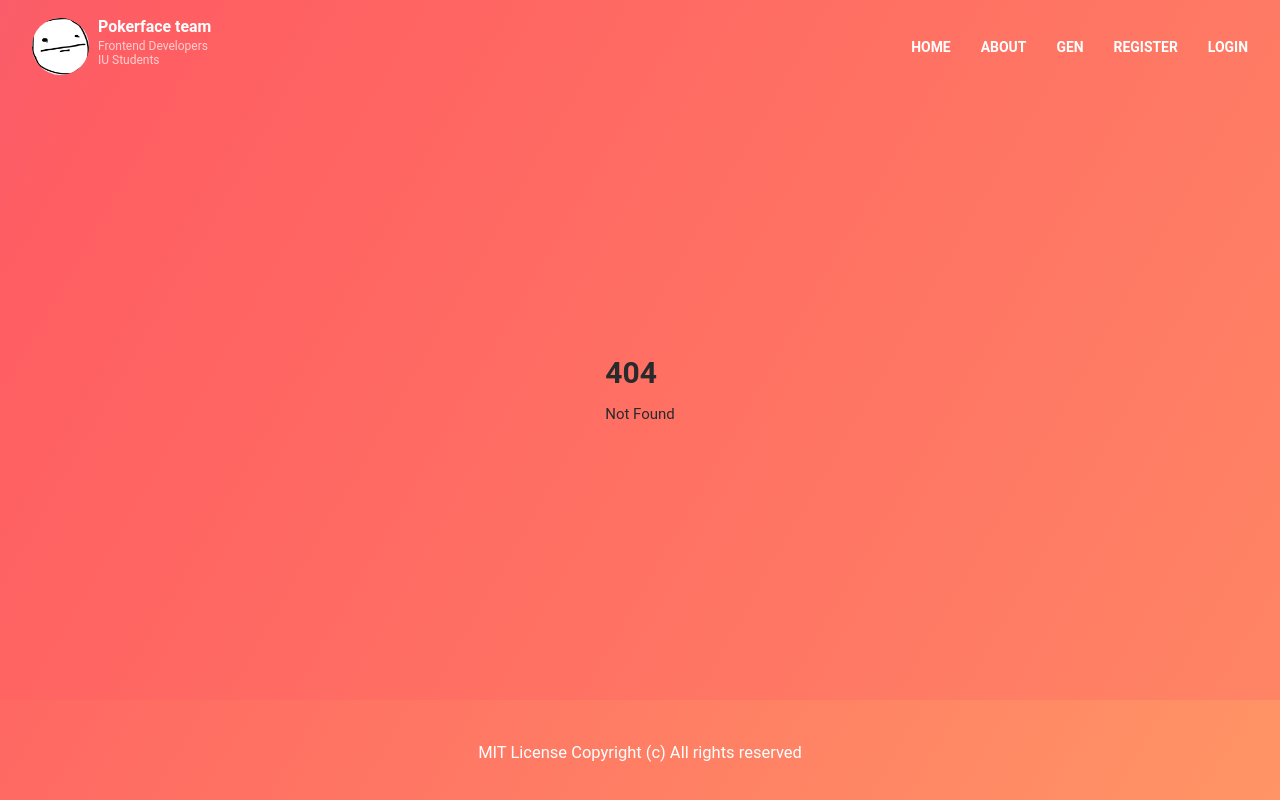
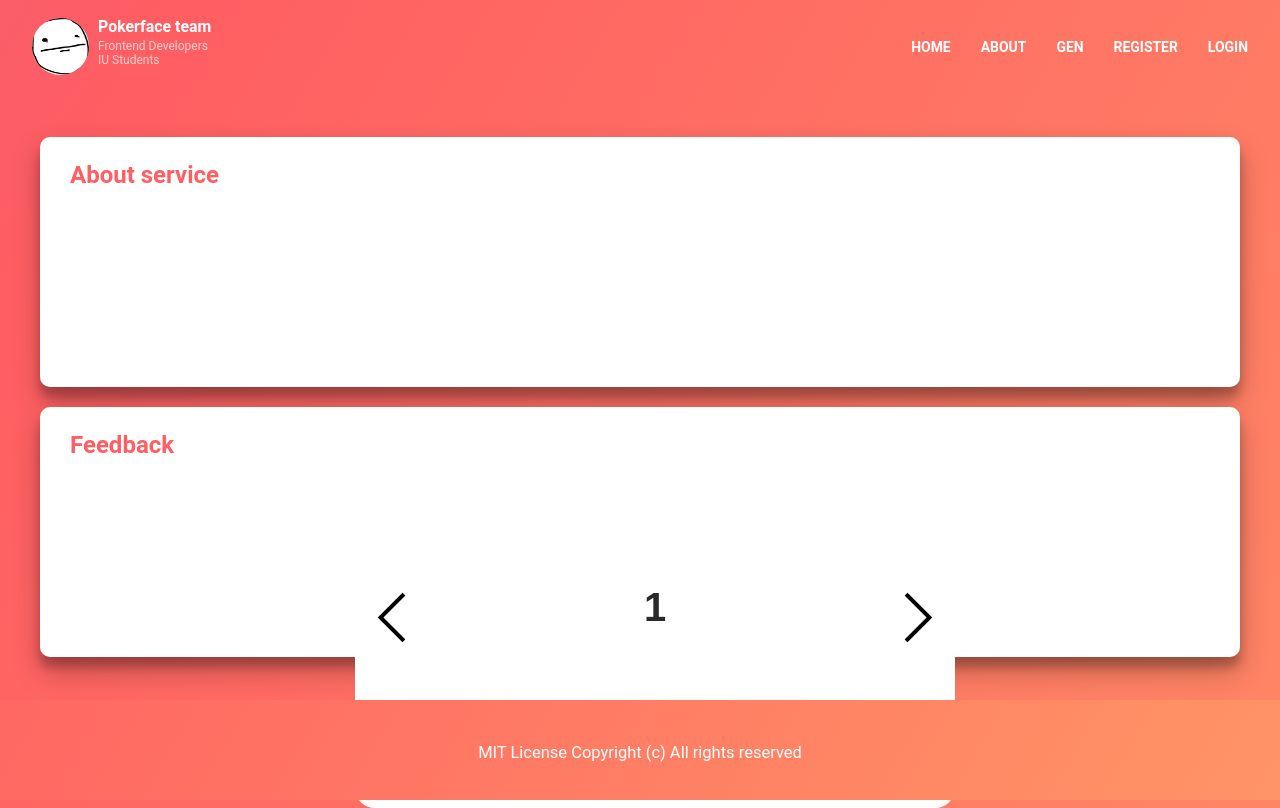
Before and after one commit to iucdcs1/fwd_synthetic, a SvelteKit app: page /pagehome in a window 1280 px wide. Before the commit this address had no page. Built offline with nearby package versions, Linux system fonts and the light colour scheme.

Commit message:
created a page about the service and feedback

```diff
--- /dev/null
+++ b/src/routes/pagehome/+page.svelte
@@ -0,0 +1,44 @@
+<script lang="ts">
+
+</script>
+
+<div class="pagehome__main">
+<div class="pagehome__container1">
+    <p class="pagehome__service">About service</p>
+</div>
+<div class="pagehome__container2">
+    <p class="pagehome__feedback">Feedback</p>
+    <div class="slider-container">
+        <div class="slider">
+          <div class="slides">
+            <div id="slides__1" class="slide">
+              <span class="slide__text">1</span>
+              <a class="slide__prev" href="#slides__4" title="Next"></a>
+              <a class="slide__next" href="#slides__2" title="Next"></a>
+            </div>
+            <div id="slides__2" class="slide">
+              <span class="slide__text">2</span>
+              <a class="slide__prev" href="#slides__1" title="Prev"></a>
+              <a class="slide__next" href="#slides__3" title="Next"></a>
+            </div>
+            <div id="slides__3" class="slide">
+              <span class="slide__text">3</span>
+              <a class="slide__prev" href="#slides__2" title="Prev"></a>
+              <a class="slide__next" href="#slides__4" title="Next"></a>
+            </div>
+            <div id="slides__4" class="slide">
+              <span class="slide__text">4</span>
+              <a class="slide__prev" href="#slides__3" title="Prev"></a>
+              <a class="slide__next" href="#slides__1" title="Prev"></a>
+            </div>
+          </div>
+          <div class="slider__nav">
+            <a class="slider__navlink" href="#slides__1"></a>
+            <a class="slider__navlink" href="#slides__2"></a>
+            <a class="slider__navlink" href="#slides__3"></a>
+            <a class="slider__navlink" href="#slides__4"></a>
+          </div>
+        </div>
+      </div>
+</div>
+</div>
--- /dev/null
+++ b/static/css/blocks/pagehome.less
@@ -0,0 +1,148 @@
+// main: ../style.less
+
+.pagehome__container1{
+    background: #fff;
+    border-radius: 10px;
+    box-shadow: 0px 14px 28px rgba(0,0,0,0.25), 0px 10px 10px rgba(0,0,0,0.22);
+    width: 1200px;
+    max-width: 100%;
+    height: 250px;
+    padding-left: 30px;
+    box-sizing: border-box;
+}
+.pagehome__container2{
+    background: #fff;
+    border-radius: 10px;
+    box-shadow: 0px 14px 28px rgba(0,0,0,0.25), 0px 10px 10px rgba(0,0,0,0.22);
+    width: 1200px;
+    max-width: 100%;
+    height: 250px;
+    padding-left: 30px;
+    box-sizing: border-box;
+}
+.pagehome__main{
+    display: flex;
+    flex-direction: column;
+    gap: 20px;
+}
+.pagehome__service{
+    color: #ff5e62;
+    font-size: 24px;
+    font-weight: bold;
+}
+.pagehome__feedback{
+    color: #ff5e62;
+    font-size: 24px;
+    font-weight: bold;
+}
+.slider-container {
+
+    display: flex;
+    align-items: center;
+    justify-content: center;
+    height: 100%;
+  }
+
+  .slider {
+    width: 100%;
+    max-width: 600px;
+    height: 400px;
+    margin: 20px;
+    text-align: center;
+    border-radius: 20px;
+    overflow: hidden;
+    position: relative;
+  }
+
+  .slides {
+    display: flex;
+    overflow-x: scroll;
+    position: relative;
+    scroll-behavior: smooth;
+    scroll-snap-type: x mandatory;
+  }
+
+  .slide:nth-of-type(even) {
+    background-color: rgb(250, 246, 212);
+  }
+
+  .slide {
+    display: flex;
+    justify-content: center;
+    align-items: center;
+    flex-shrink: 0;
+    width: 100%;
+    height: 400px;
+    scroll-snap-align: center;
+    margin-right: 0px;
+    box-sizing: border-box;
+    background: white;
+    transform-origin: center center;
+    transform: scale(1);
+  }
+
+  .slide__text {
+    font-size: 40px;
+    font-weight: bold;
+    font-family: sans-serif;
+  }
+
+  .slide a {
+    background: none;
+    border: none;
+  }
+
+  a.slide__prev,
+  .slider::before {
+    transform: rotate(135deg);
+    -webkit-transform: rotate(135deg);
+    left: 5%;
+  }
+
+  a.slide__next,
+  .slider::after {
+    transform: rotate(-45deg);
+    -webkit-transform: rotate(-45deg);
+    right: 5%;
+  }
+
+  .slider::before,
+  .slider::after,
+  .slide__prev,
+  .slide__next {
+    position: absolute;
+    top: 48%;
+    width: 35px;
+    height: 35px;
+    border: solid black;
+    border-width: 0 4px 4px 0;
+    padding: 3px;
+    box-sizing: border-box;
+  }
+
+  .slider::before,
+  .slider::after {
+    content: "";
+    z-index: 1;
+    background: none;
+    pointer-events: none;
+  }
+
+  .slider__nav {
+    box-sizing: border-box;
+    position: absolute;
+    bottom: 5%;
+    left: 50%;
+    width: 200px;
+    margin-left: -100px;
+    text-align: center;
+  }
+
+  .slider__navlink {
+    display: inline-block;
+    height: 15px;
+    width: 15px;
+    border-radius: 50%;
+    background-color: black;
+    margin: 0 10px 0 10px;
+  }
--- a/static/css/style.css
+++ b/static/css/style.css
@@ -450,3 +450,136 @@ td {
   justify-content: center;
   align-items: center;
 }
+.pagehome__container1 {
+  background: #fff;
+  border-radius: 10px;
+  box-shadow: 0px 14px 28px rgba(0, 0, 0, 0.25), 0px 10px 10px rgba(0, 0, 0, 0.22);
+  width: 1200px;
+  max-width: 100%;
+  height: 250px;
+  padding-left: 30px;
+  box-sizing: border-box;
+}
+.pagehome__container2 {
+  background: #fff;
+  border-radius: 10px;
+  box-shadow: 0px 14px 28px rgba(0, 0, 0, 0.25), 0px 10px 10px rgba(0, 0, 0, 0.22);
+  width: 1200px;
+  max-width: 100%;
+  height: 250px;
+  padding-left: 30px;
+  box-sizing: border-box;
+}
+.pagehome__main {
+  display: flex;
+  flex-direction: column;
+  gap: 20px;
+}
+.pagehome__service {
+  color: #ff5e62;
+  font-size: 24px;
+  font-weight: bold;
+}
+.pagehome__feedback {
+  color: #ff5e62;
+  font-size: 24px;
+  font-weight: bold;
+}
+.slider-container {
+  display: flex;
+  align-items: center;
+  justify-content: center;
+  height: 100%;
+}
+.slider {
+  width: 100%;
+  max-width: 600px;
+  height: 400px;
+  margin: 20px;
+  text-align: center;
+  border-radius: 20px;
+  overflow: hidden;
+  position: relative;
+}
+.slides {
+  display: flex;
+  overflow-x: scroll;
+  position: relative;
+  scroll-behavior: smooth;
+  scroll-snap-type: x mandatory;
+}
+.slide:nth-of-type(even) {
+  background-color: #faf6d4;
+}
+.slide {
+  display: flex;
+  justify-content: center;
+  align-items: center;
+  flex-shrink: 0;
+  width: 100%;
+  height: 400px;
+  scroll-snap-align: center;
+  margin-right: 0px;
+  box-sizing: border-box;
+  background: white;
+  transform-origin: center center;
+  transform: scale(1);
+}
+.slide__text {
+  font-size: 40px;
+  font-weight: bold;
+  font-family: sans-serif;
+}
+.slide a {
+  background: none;
+  border: none;
+}
+a.slide__prev,
+.slider::before {
+  transform: rotate(135deg);
+  -webkit-transform: rotate(135deg);
+  left: 5%;
+}
+a.slide__next,
+.slider::after {
+  transform: rotate(-45deg);
+  -webkit-transform: rotate(-45deg);
+  right: 5%;
+}
+.slider::before,
+.slider::after,
+.slide__prev,
+.slide__next {
+  position: absolute;
+  top: 48%;
+  width: 35px;
+  height: 35px;
+  border: solid black;
+  border-width: 0 4px 4px 0;
+  padding: 3px;
+  box-sizing: border-box;
+}
+.slider::before,
+.slider::after {
+  content: "";
+  z-index: 1;
+  background: none;
+  pointer-events: none;
+}
+.slider__nav {
+  box-sizing: border-box;
+  position: absolute;
+  bottom: 5%;
+  left: 50%;
+  width: 200px;
+  margin-left: -100px;
+  text-align: center;
+}
+.slider__navlink {
+  display: inline-block;
+  height: 15px;
+  width: 15px;
+  border-radius: 50%;
+  background-color: black;
+  margin: 0 10px 0 10px;
+}
--- a/static/css/style.less
+++ b/static/css/style.less
@@ -44,3 +44,4 @@ h1, h2, h3, h4, h5, h6 {
 @import "blocks/gen.less";
 @import "blocks/about.less";
 @import "blocks/home.less";
+@import "blocks/pagehome.less";
```
